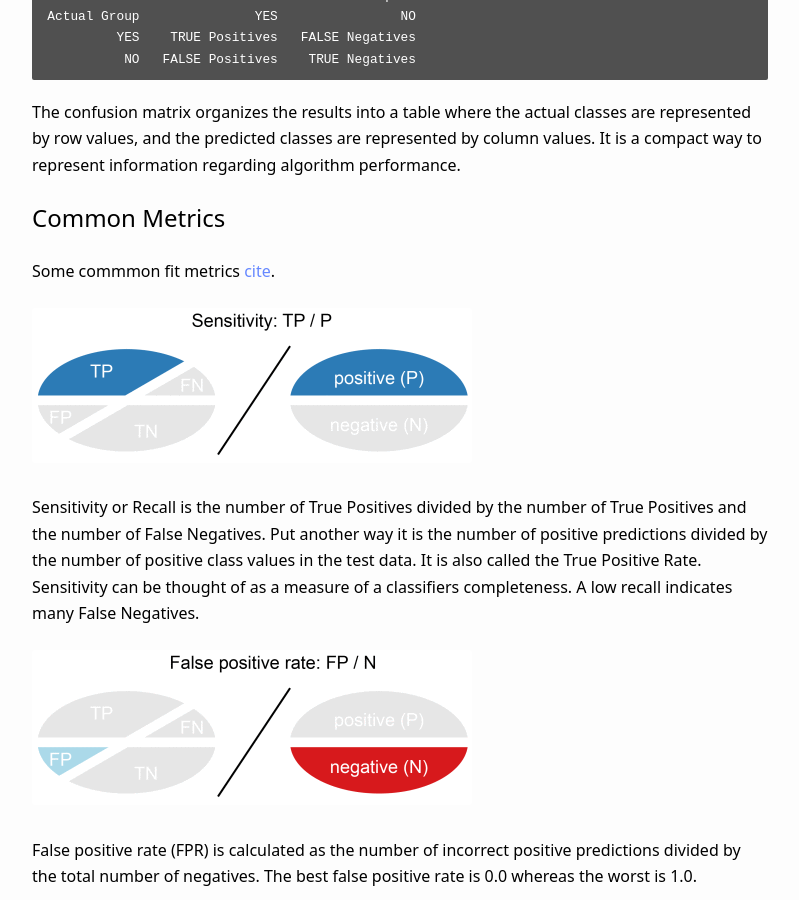
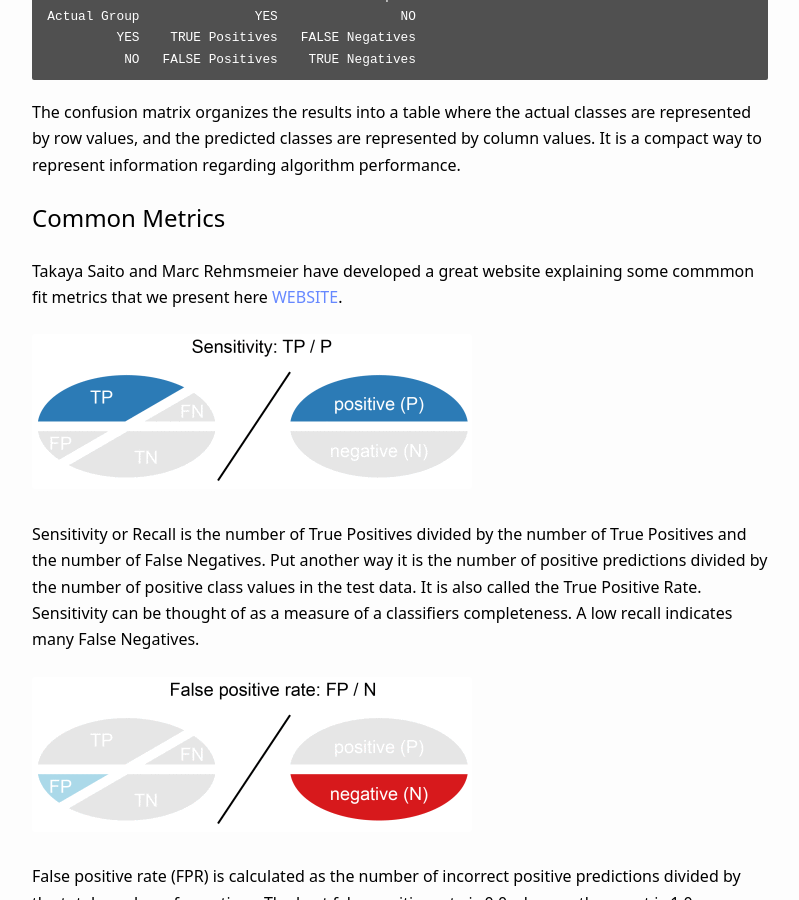
Before and after one commit to Nonprofit-Open-Data-Collective/machine_learning_mission_codes, a Jekyll site: the page built from docs/accuracy.md, in a window 1280 px wide and 900 px high, scrolled down 856 px. Shown: the whole window, without its empty margins (240-1039 px from the left). Built offline with Jekyll 4.4.1, drawn with Linux system fonts in a browser that asks for light colours.

Commit message:
Update accuracy.md

```diff
--- a/docs/accuracy.md
+++ b/docs/accuracy.md
@@ -28,7 +28,7 @@ The confusion matrix organizes the results into a table where the actual classes
 
 ## Common Metrics
 
-Some commmon fit metrics [cite](https://classeval.wordpress.com/introduction/basic-evaluation-measures/).
+Takaya Saito and Marc Rehmsmeier have developed a great website explaining some commmon fit metrics that we present here [WEBSITE](https://classeval.wordpress.com/introduction/basic-evaluation-measures/).
 
 
 
@@ -51,9 +51,7 @@ Precision is True Positives divided by the number of True Positives and False Po
 
 
 
-The F1 Score is the 2 * (precision*recall) / (precision+recall) . It is also called the F Score or the F Measure. Put another way, the F1 score conveys the balance between the precision and the recall.
-
-[cite](https://machinelearningmastery.com/classification-accuracy-is-not-enough-more-performance-measures-you-can-use/)
+The F1 Score is the 2 * (precision*recall) / (precision+recall) . It is also called the F Score or the F Measure. Put another way, the F1 score conveys the balance between the precision and the recall. [cite](https://machinelearningmastery.com/classification-accuracy-is-not-enough-more-performance-measures-you-can-use/)
 
 
 --------
```
Also changed, not shown: other parts of docs/accuracy.md (+0 -5 lines).
